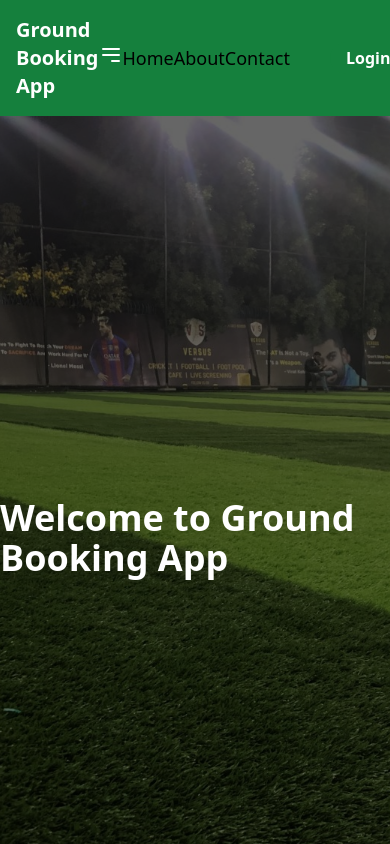
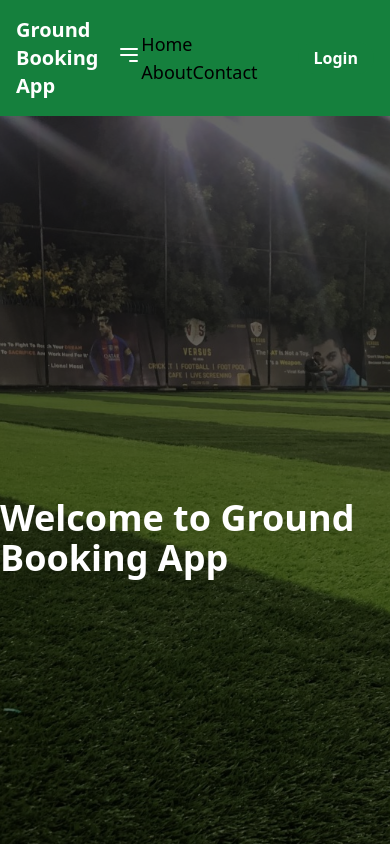
Before and after one commit to krisgoswami/ground-booking-app, a React (Vite) app in the folder client/: page / in a window 390 px wide. Both pictures are taken after a click on the button 240 px from the left and 29 px from the top of the page. Shown: the top 844 px of the page. Built offline with nearby package versions, Linux system fonts and the light colour scheme; no server answers.

Commit message:
modified

```diff
--- a/client/src/components/Navbar.jsx
+++ b/client/src/components/Navbar.jsx
@@ -68,7 +68,9 @@ const Navbar = () => {
                     </div>
                     <div className={`lg:flex ${isOpen ? 'block' : 'hidden'}`}>
                         <div className="lg:flex items-center justify-between text-lg gap-4">
-                            <a href="#" className="text-black">Home</a>
+                            <p className="text-black cursor-pointer" onClick={() => {
+                                navigate('/');
+                            }}>Home</p>
                             <a href="#" className="text-black">About</a>
                             <a href="#" className="text-black">Contact</a>
                         </div>
@@ -79,8 +81,8 @@ const Navbar = () => {
                         }
                         {isLogin &&
                             <>
-                                <p>Hi, {user}</p>
-                                <button className="bg-green-700 text-white font-bold ml-10 px-4 py-1 rounded-full" onClick={handleLogout}>Logout</button>
+                                <p className='text-white font-semibold'>Hi, {user}</p>
+                                <button className="bg-green-700 text-white font-bold px-4 py-1 rounded-full" onClick={handleLogout}>Logout</button>
                             </>
                         }
                     </div>
```
